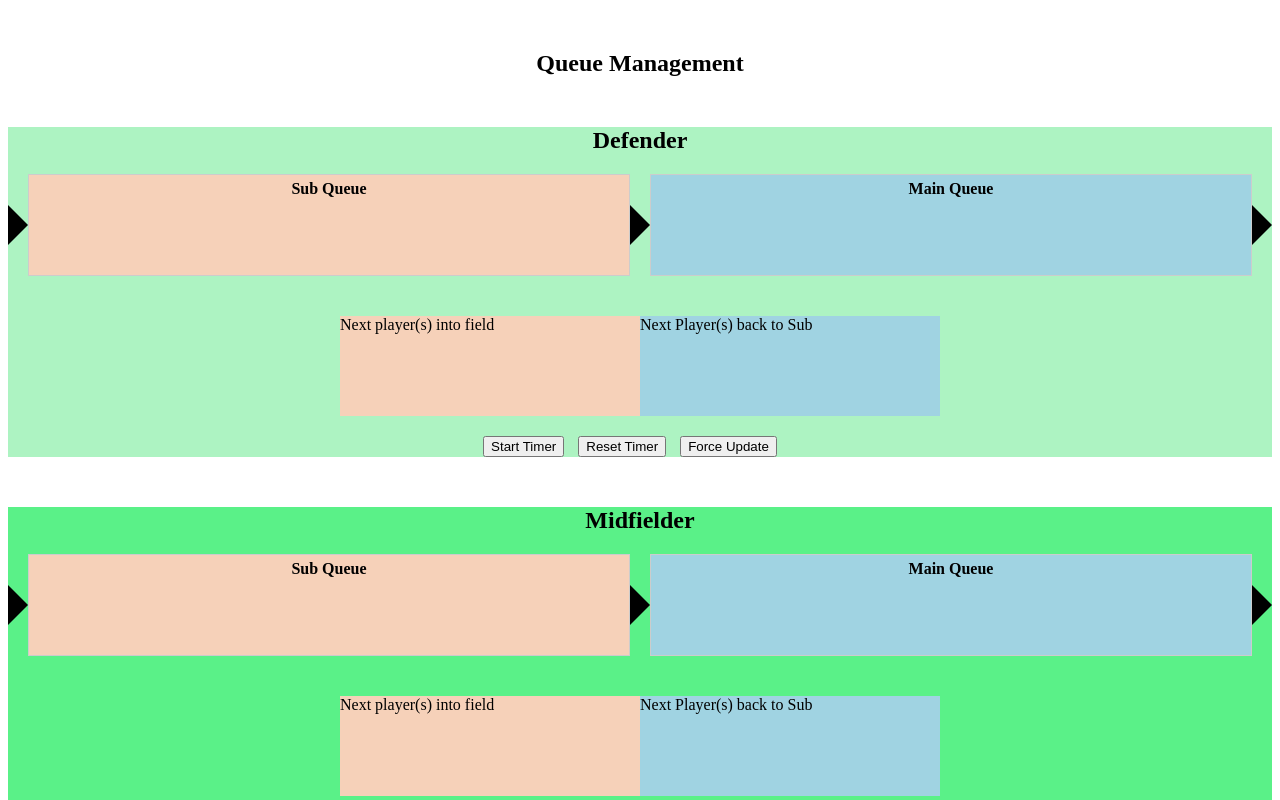
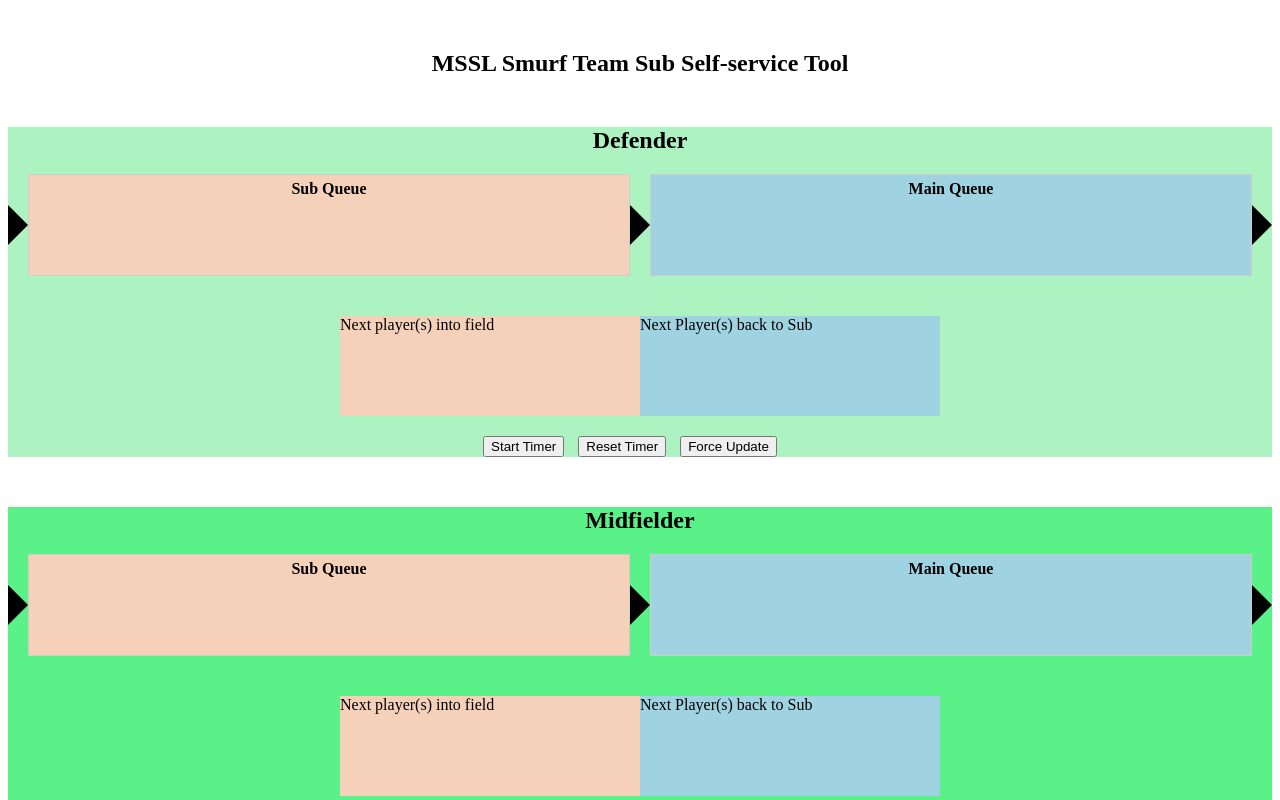
Before and after one commit to chaoqian/smurf-queue, a website: page index.html in a window 1280 px wide. Shown: the top 800 px of the page. Drawn offline with Linux system fonts and the light colour scheme; a script that the page names is missing.

Commit message:
better naming

```diff
--- a/index.html
+++ b/index.html
@@ -8,7 +8,7 @@
 
 <body>
   <div class="container">
-    <h1>Queue Management</h1>
+    <h1>MSSL Smurf Team Sub Self-service Tool</h1>
     <div class="container defender">
       <h2>Defender</h2>
       <div class="queue-wrapper">
```
